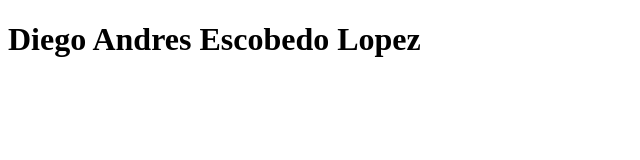
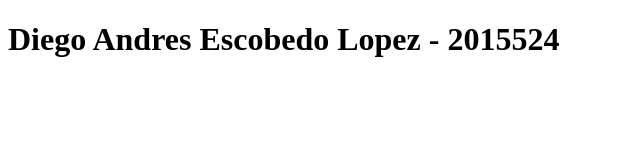
Before and after one commit to descobedo-2015524/IN5AM-V, a plain HTML site: page index.html in a window 1280 px wide. Shown: the whole page, without its empty margins (0-640 px from the left). Drawn offline with Linux system fonts and the light colour scheme.

Commit message:
se agrego el numero de carne del estudiante

```diff
--- a/index.html
+++ b/index.html
@@ -6,7 +6,7 @@
     <title>Primera Pagina  con GIT</title>
 </head>
 <body>
-    <h1> Diego Andres Escobedo Lopez</h1>
+    <h1> Diego Andres Escobedo Lopez - 2015524</h1>
 
 
 </body>
```
